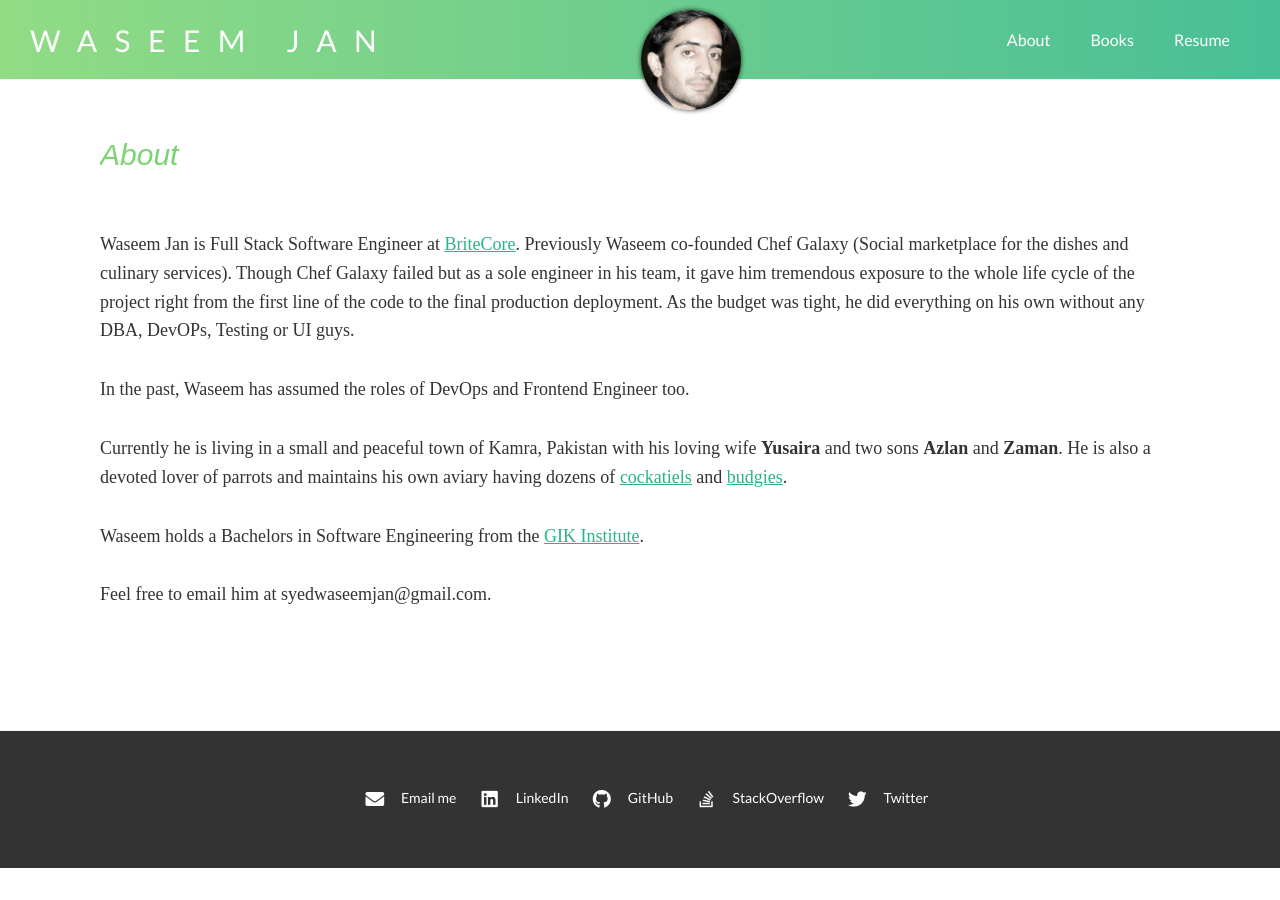
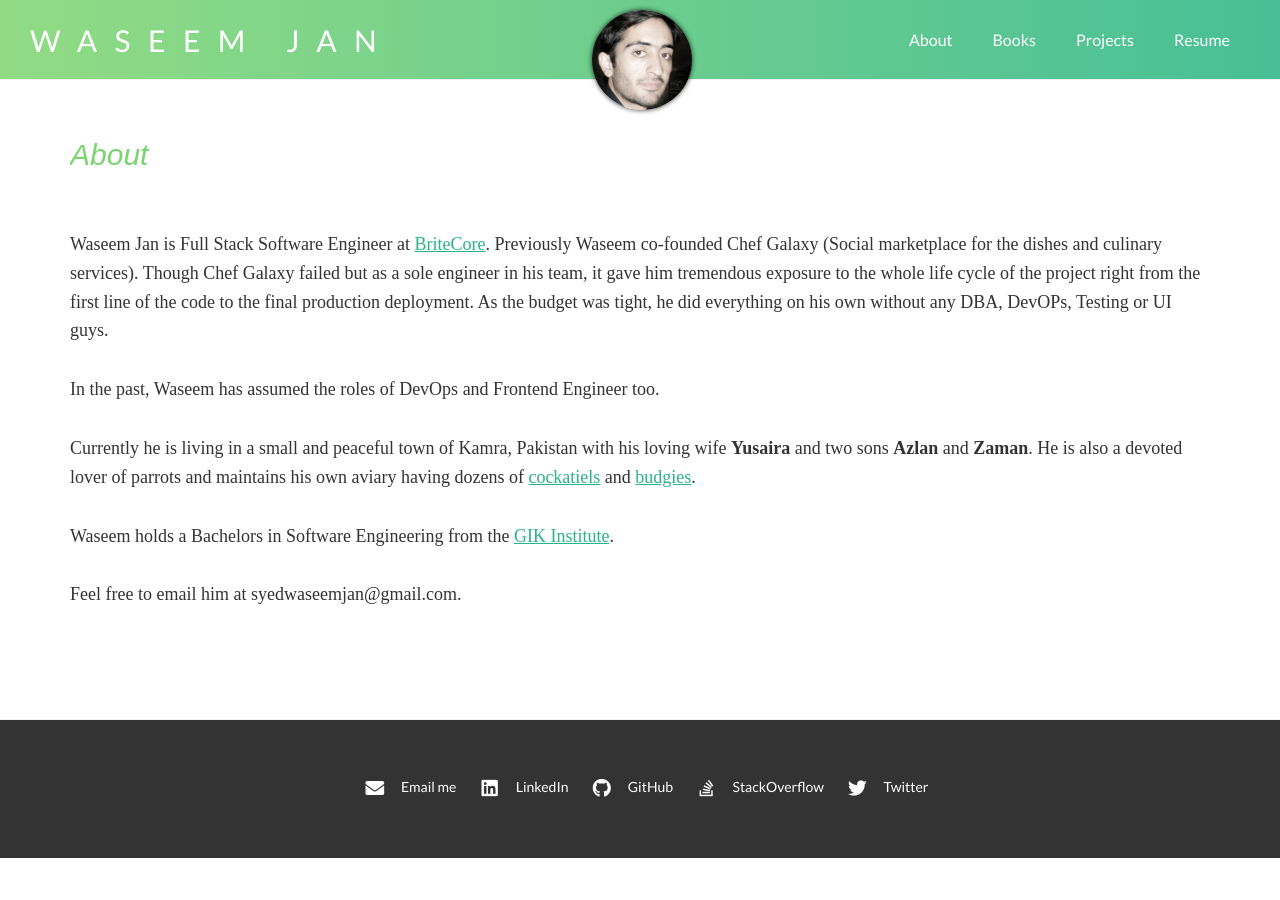
Before and after one commit to syedwaseemjan/syedwaseemjan.github.io, a Jekyll site: the page built from index.html, in a window 1280 px wide. Built offline with Jekyll 4.4.1, drawn with Linux system fonts in a browser that asks for light colours; nearby versions of some CDN libraries.

Commit message:
Remove min-height from main container

```diff
--- a/_includes/header.html
+++ b/_includes/header.html
@@ -9,6 +9,7 @@
         <ul class="main-nav__list">
             <li class="main-nav__item"><a href="/" class="main-nav__link">About</a></li>
             <li class="main-nav__item"><a href="/books/" class="main-nav__link">Books</a></li>
+            <li class="main-nav__item"><a href="/projects/" class="main-nav__link">Projects</a></li>
             <li class="main-nav__item"><a href="/assets/waseem-resume.pdf" class="main-nav__link">Resume</a></li>
         </ul>
     </nav>
--- a/_sass/_base.scss
+++ b/_sass/_base.scss
@@ -12,14 +12,13 @@ html {
 }
 
 .container {
-    min-height: 62rem;
     max-width: 114rem;
-    margin: 0 auto;
+    margin: 5rem auto;
     margin-top: 11rem;
-    padding: 3rem;
+    padding: 3rem 0;
 }
 
 ::selection {
-    background-color: $color-primary-light;
+    background-color: $color-primary;
     color: $color-white;
 }
```
